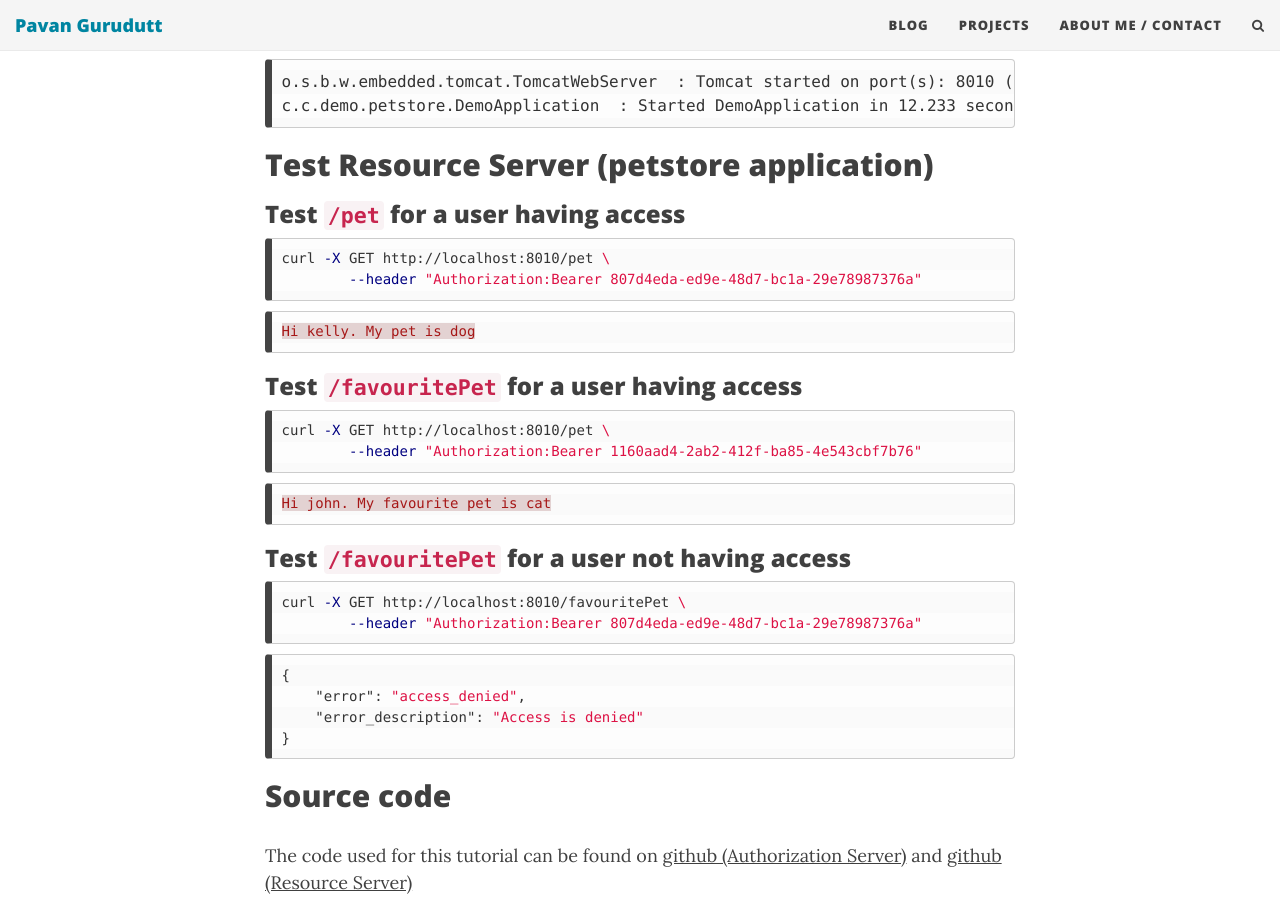
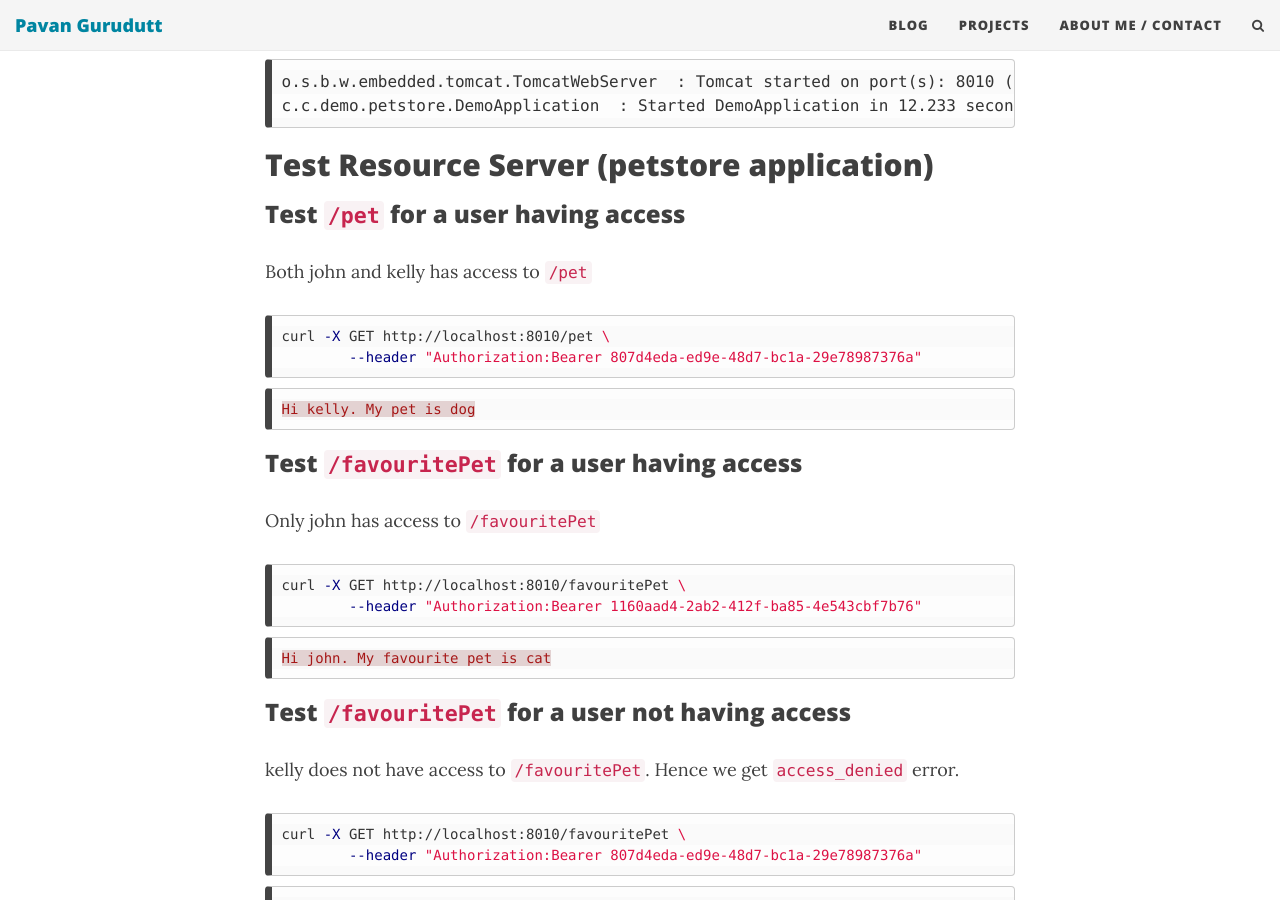
Before and after one commit to codeaches/codeaches.github.io, a Jekyll site: the page built from _posts/2018-12-20-Spring Boot-OAuth2 and Resource Server setup.md, in a window 1280 px wide and 900 px high, scrolled down 13634 px. Built offline with Jekyll 4.4.1, drawn with Linux system fonts in a browser that asks for light colours; nearby versions of some CDN libraries; comment, search, counter and statistics services are not loaded.

Commit message:
no message

````diff
--- a/_posts/2018-12-20-Spring Boot-OAuth2 and Resource Server setup.md
+++ b/_posts/2018-12-20-Spring Boot-OAuth2 and Resource Server setup.md
@@ -547,6 +547,8 @@ c.c.demo.petstore.DemoApplication  : Started DemoApplication in 12.233 seconds (
 
 ### Test `/pet` for a user having access {#testpet}
 
+Both john and kelly has access to `/pet`
+
 ```sh
 curl -X GET http://localhost:8010/pet \
 	--header "Authorization:Bearer 807d4eda-ed9e-48d7-bc1a-29e78987376a"
@@ -558,8 +560,10 @@ Hi kelly. My pet is dog
 
 ### Test `/favouritePet` for a user having access {#testfavouritePetvalid}
 
+Only john has access to `/favouritePet`
+
 ```sh
-curl -X GET http://localhost:8010/pet \
+curl -X GET http://localhost:8010/favouritePet \
 	--header "Authorization:Bearer 1160aad4-2ab2-412f-ba85-4e543cbf7b76"
 ```
 
@@ -568,6 +572,8 @@ Hi john. My favourite pet is cat
 ```
 
 ### Test `/favouritePet` for a user not having access {#testfavouritePetinvalid}
+
+kelly does not have access to `/favouritePet`. Hence we get `access_denied` error.
 
 ```sh
 curl -X GET http://localhost:8010/favouritePet \
````
